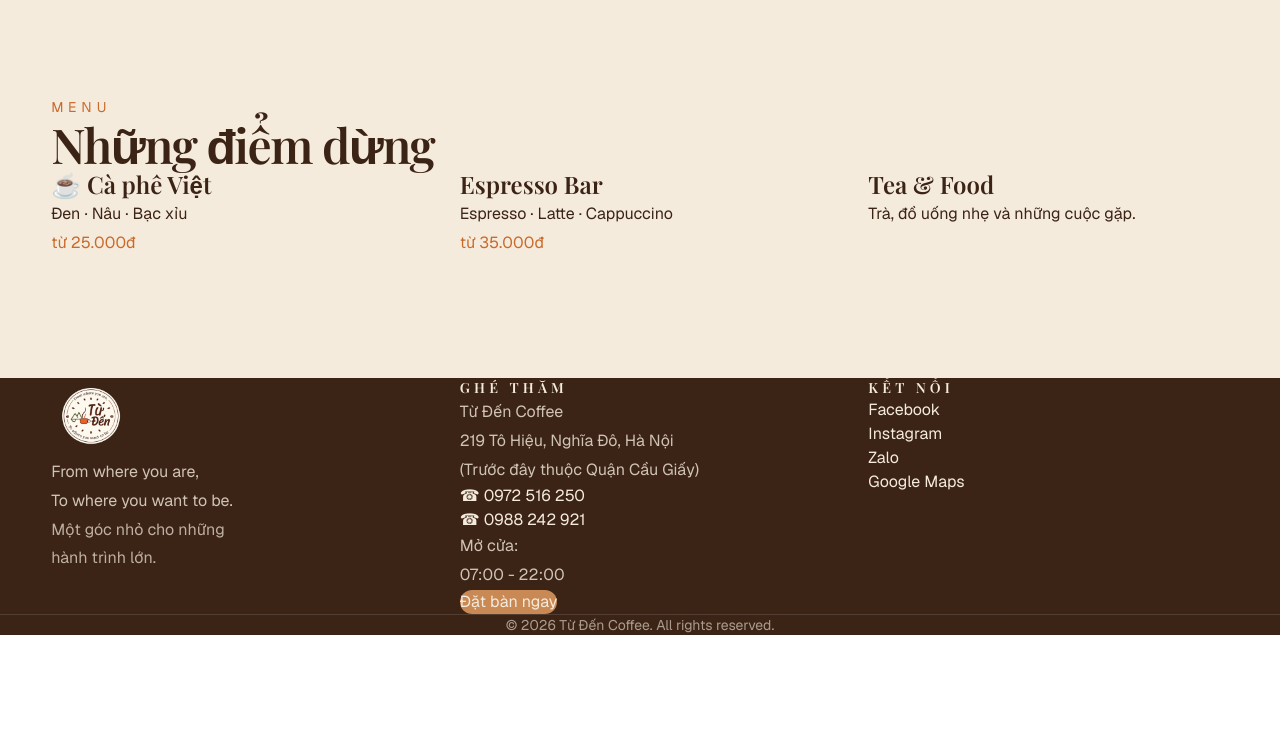
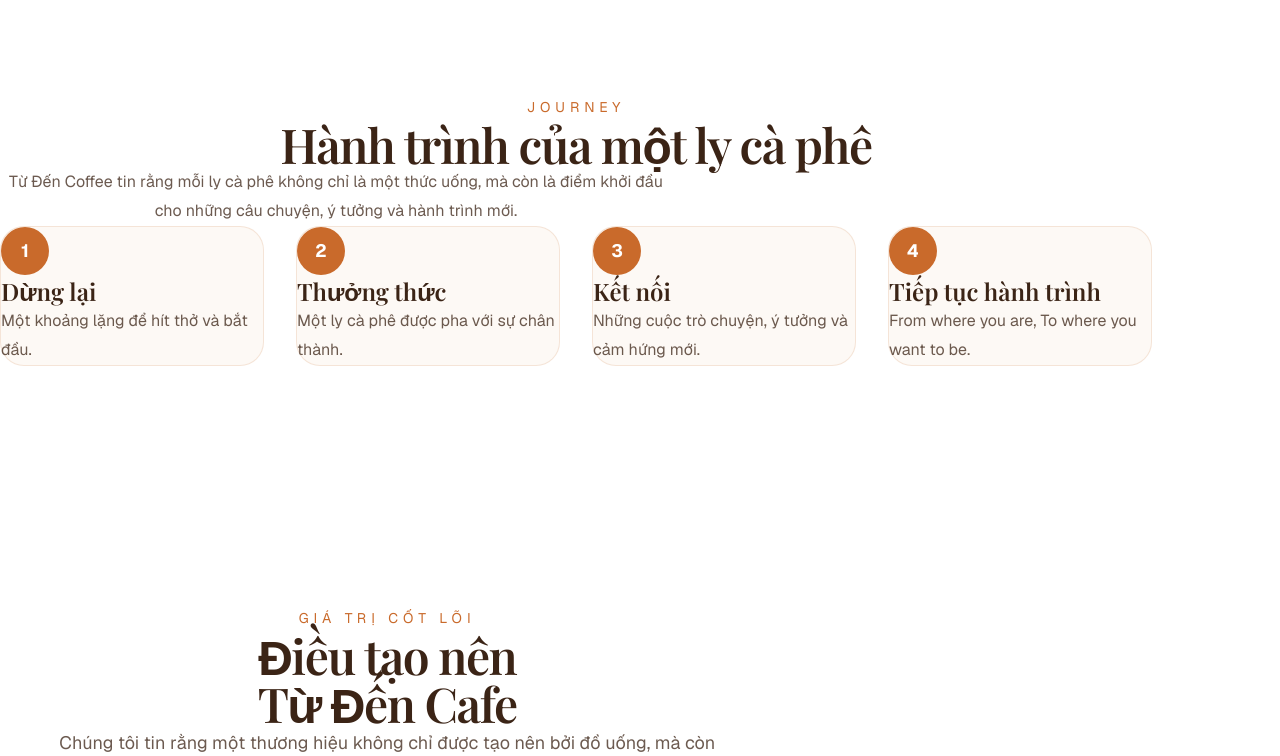
Before and after one commit to tuden219th/tudencafe, a Next.js app: page / in a window 1280 px wide. Shown: the part 1420-2176 px from the top of the page. Built offline with nearby package versions, Linux system fonts and the light colour scheme; a web font is replaced by a local one.

Commit message:
feat: add Journey section

```diff
--- a/src/app/page.tsx
+++ b/src/app/page.tsx
@@ -1,11 +1,11 @@
 import Navbar from "@/components/layout/Navbar";
 import Hero from "@/components/home/Hero";
 import Story from "@/components/home/Story";
+import Journey from "@/components/home/Journey";
+import CoreValues from "@/components/home/CoreValues";
 import Menu from "@/components/home/Menu";
 import Footer from "@/components/layout/Footer";
 import Assistant from "@/components/ai/Assistant";
-import CoreValues from "@/components/home/CoreValues";
-import Journey from "@/components/home/Journey";
 
 export default function Home() {
   return (
@@ -13,11 +13,11 @@
       <Navbar />
       <Hero />
       <Story />
+      <Journey />
+      <CoreValues />
       <Menu />
       <Footer />
       <Assistant />
-      <CoreValues />
-      <Journey />
     </main>
   );
 }
--- /dev/null
+++ b/src/components/home/Journey.tsx
@@ -0,0 +1,63 @@
+export default function Journey() {
+  const steps = [
+    {
+      title: "Dừng lại",
+      text: "Một khoảng lặng để hít thở và bắt đầu.",
+    },
+    {
+      title: "Thưởng thức",
+      text: "Một ly cà phê được pha với sự chân thành.",
+    },
+    {
+      title: "Kết nối",
+      text: "Những cuộc trò chuyện, ý tưởng và cảm hứng mới.",
+    },
+    {
+      title: "Tiếp tục hành trình",
+      text: "From where you are, To where you want to be.",
+    },
+  ];
+
+  return (
+    <section className="bg-white py-24" id="journey">
+      <div className="mx-auto max-w-6xl px-6">
+        <div className="text-center">
+          <p className="uppercase tracking-[0.35em] text-sm text-[var(--primary)]">
+            Journey
+          </p>
+
+          <h2 className="mt-5 font-[var(--font-playfair)] text-4xl md:text-5xl">
+            Hành trình của một ly cà phê
+          </h2>
+
+          <p className="mx-auto mt-6 max-w-2xl leading-8 opacity-75">
+            Từ Đến Coffee tin rằng mỗi ly cà phê không chỉ là một thức uống,
+            mà còn là điểm khởi đầu cho những câu chuyện, ý tưởng và hành trình
+            mới.
+          </p>
+        </div>
+
+        <div className="mt-16 grid gap-8 md:grid-cols-4">
+          {steps.map((step, index) => (
+            <div
+              key={step.title}
+              className="rounded-3xl border border-[#C96A2B]/15 bg-[#FDF9F5] p-8 transition-all duration-300 hover:-translate-y-2 hover:shadow-xl"
+            >
+              <div className="mb-6 flex h-12 w-12 items-center justify-center rounded-full bg-[#C96A2B] text-lg font-bold text-white">
+                {index + 1}
+              </div>
+
+              <h3 className="text-2xl font-semibold">
+                {step.title}
+              </h3>
+
+              <p className="mt-4 leading-7 opacity-75">
+                {step.text}
+              </p>
+            </div>
+          ))}
+        </div>
+      </div>
+    </section>
+  );
+}
```
